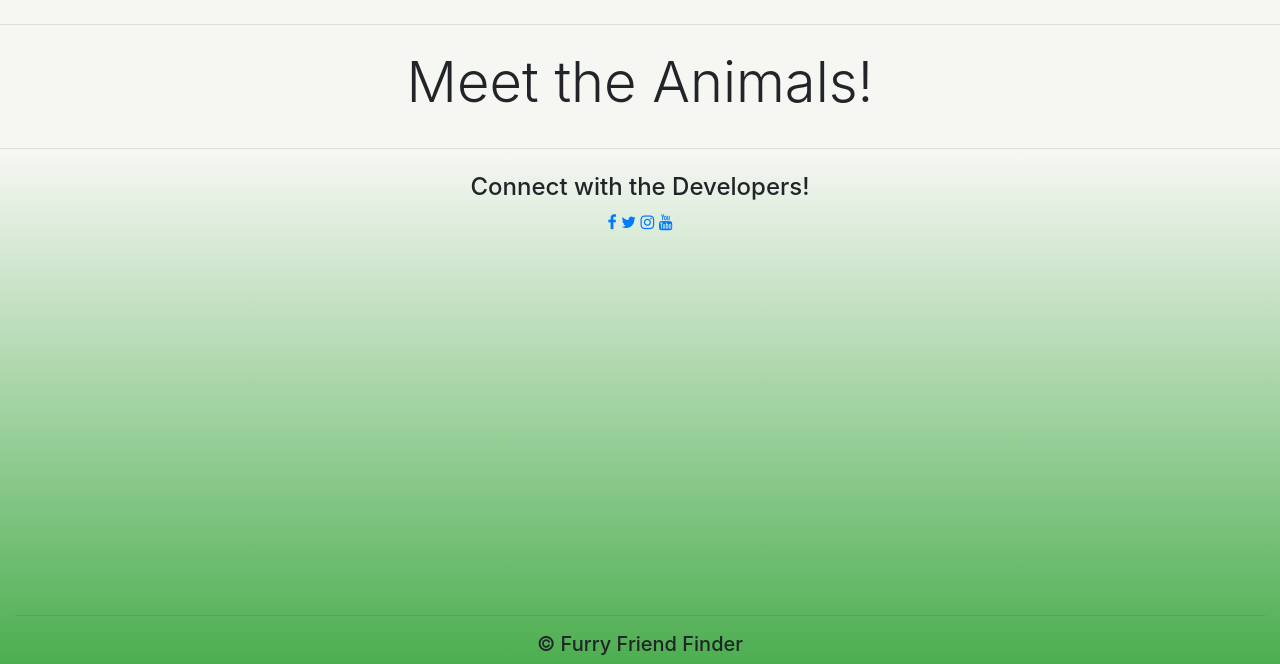
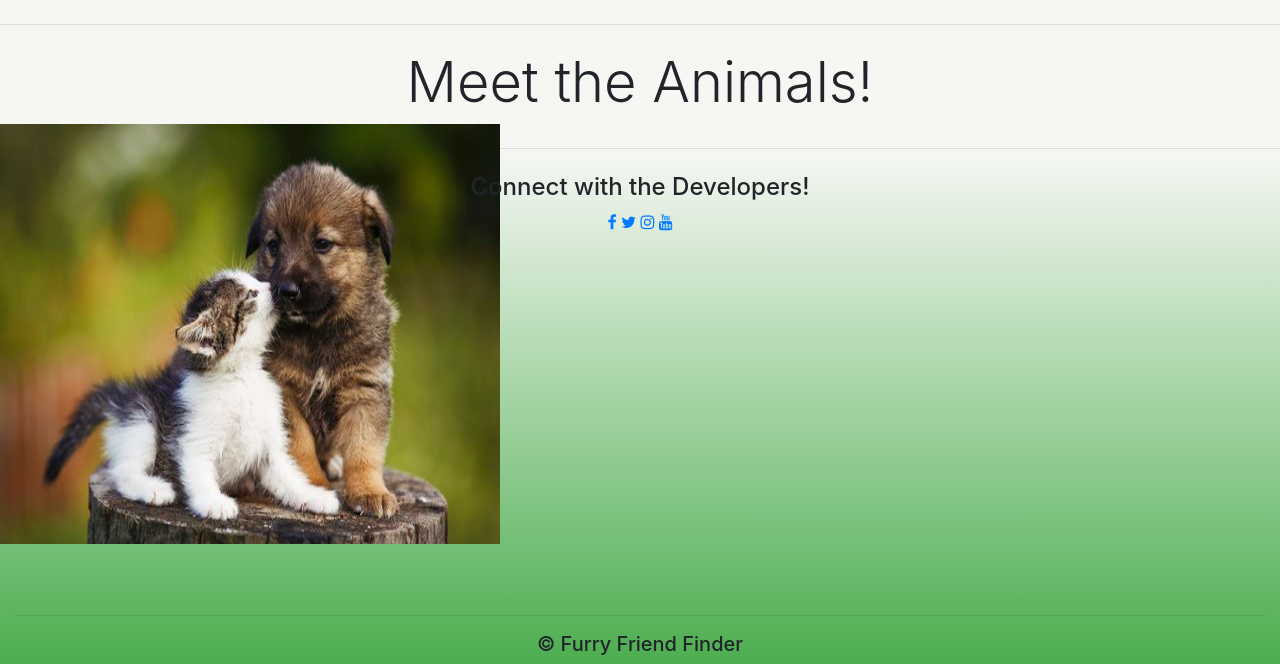
Before and after one commit to dominicfanucchi/FFF, a PHP site: page / in a window 1280 px wide. Shown: the part 136-800 px from the top of the page. Run offline with PHP 8.4, Linux system fonts and the light colour scheme.

Commit message:
added picture to home page

```diff
--- a/index.php
+++ b/index.php
@@ -155,6 +155,11 @@ session_start();
 		</div>
 	</div>
 
+	<!-- animal pic -->
+	<div class="animal-pic">
+		<p style="position:fixed;margin-left:auto;margin-right:auto;width:28%;" title="fff"><img src="images/fff.jpg" style="width:500px;height:420px;">
+	</div>
+
 	<!-- Cards -->
 	<!-- <div class="container-fluid padding">
 		<div class="row row-cols-6 row-cols-md-2 padding text-center card-deck">
```
Also changed, not shown: images/fff.jpg (added), index.css (line endings or trailing spaces).
